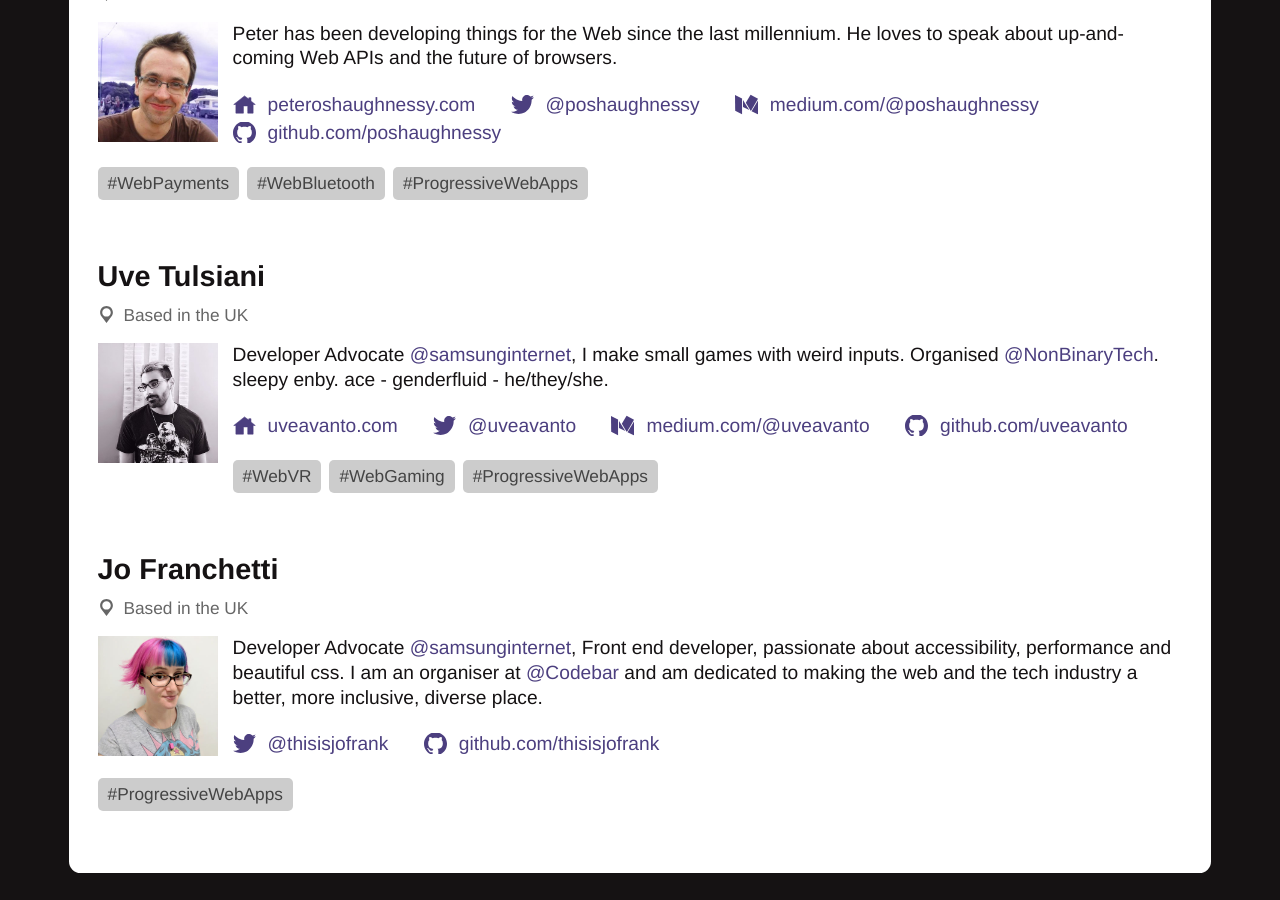
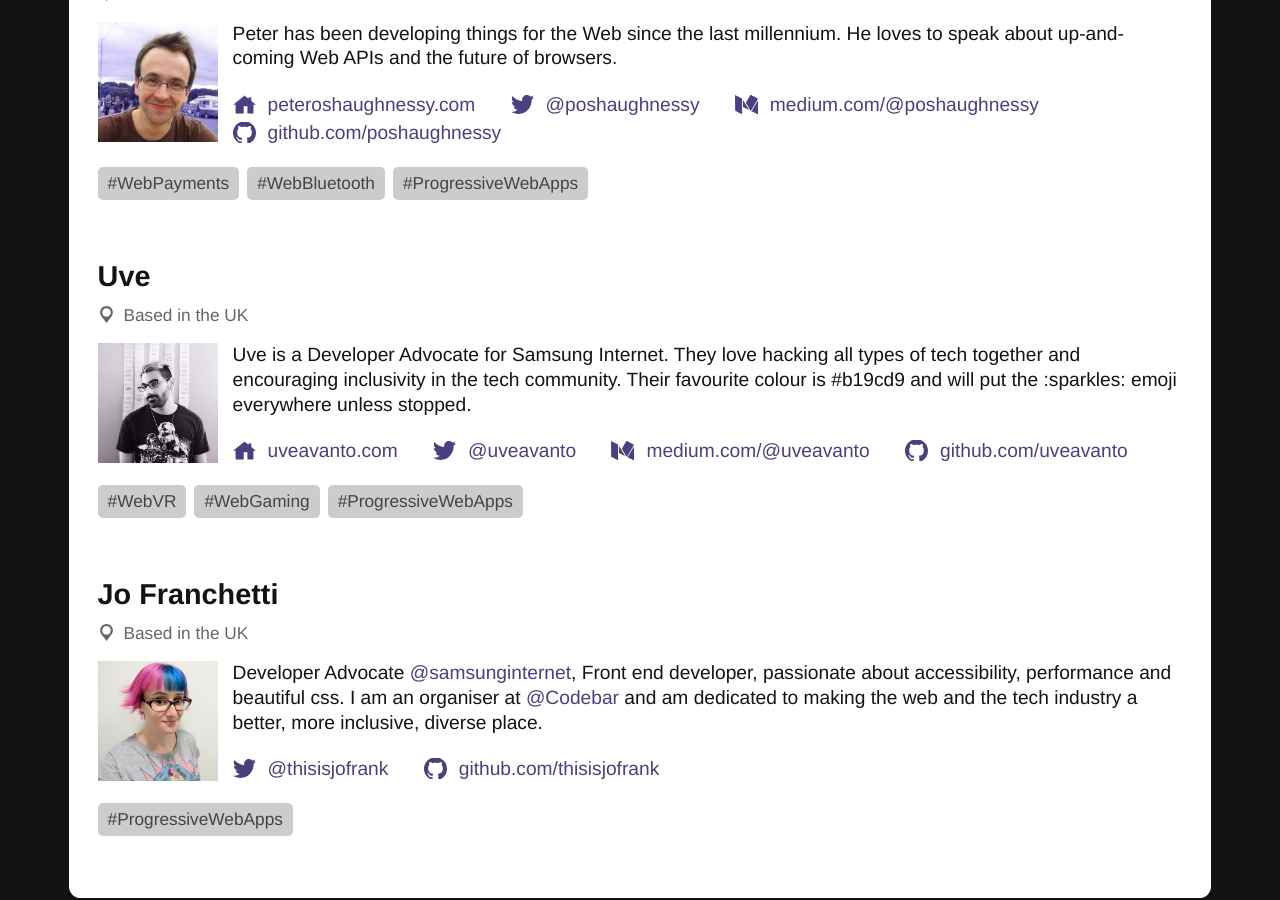
Before and after one commit to SamsungInternet/homepage-archive, a Jekyll site: the page built from team.md, in a window 1280 px wide and 900 px high, scrolled down 1672 px. Built offline with Jekyll 4.4.1, drawn with Linux system fonts in a browser that asks for light colours.

Commit message:
updated my bio

```diff
--- a/team.md
+++ b/team.md
@@ -61,13 +61,13 @@ The Developer Hub is maintained by the Samsung Internet Developer Advocacy team:
   <p class="tags"><span>#WebPayments</span> <span>#WebBluetooth</span> <span>#ProgressiveWebApps</span></p>
 </div>
 
-## Uve Tulsiani
+## Uve
 
 <p class="location">Based in the UK</p>
 
 <div class="profile">
   <img src="images/team/uve.jpg" alt="Yuvesh Tulsiani"/>
-  <p>Developer Advocate <a href="https://twitter.com/samsunginternet">@samsunginternet</a>, I make small games with weird inputs. Organised <a href="https://twitter.com/NonBinaryTech">@NonBinaryTech</a>. sleepy enby. ace - genderfluid - he/they/she.</p>
+  <p>Uve is a Developer Advocate for Samsung Internet. They love hacking all types of tech together and encouraging inclusivity in the tech community. Their favourite colour is #b19cd9 and will put the :sparkles: emoji everywhere unless stopped.</p>
   <p class="profile-links"><a class="home" href="http://uveavanto.com">uveavanto.com</a> <a class="twitter" href="https://twitter.com/uveavanto">@uveavanto</a> <a class="medium" href="https://medium.com/@uveavanto">medium.com/@uveavanto</a> <a class="github" href="https://github.com/uveavanto">github.com/uveavanto</a></p>
   <p class="tags"><span>#WebVR</span> <span>#WebGaming</span> <span>#ProgressiveWebApps</span></p>
 </div>
```
